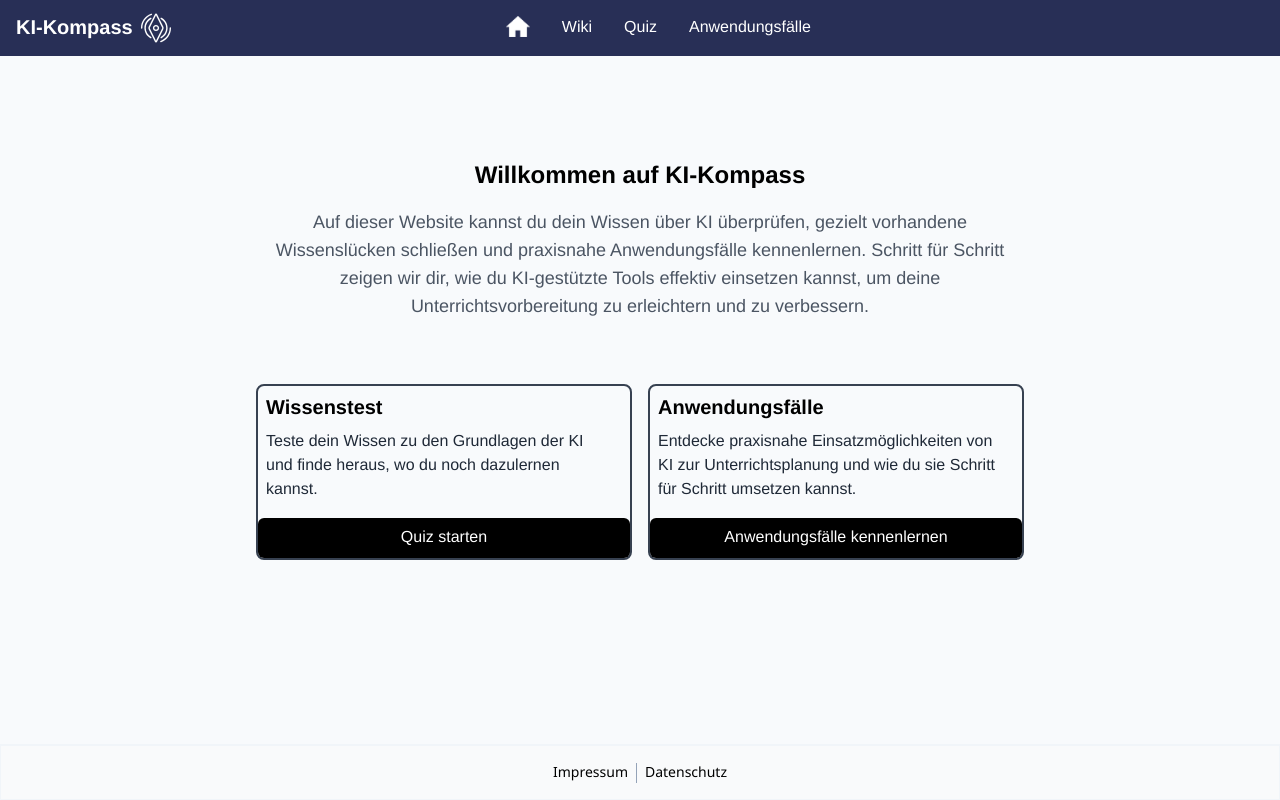
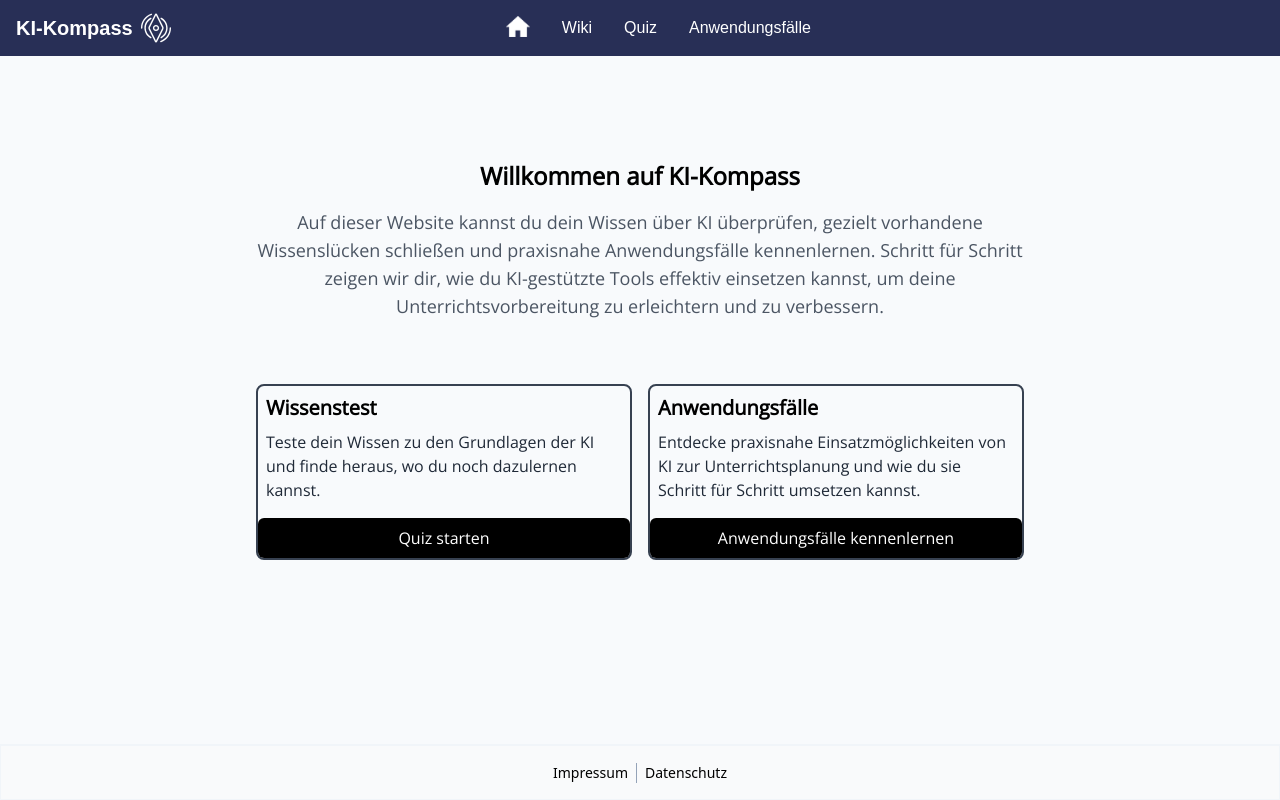
Before and after one commit to j-ernst/vm-lehrerai, a Next.js app: page / in a window 1280 px wide. Built offline with nearby package versions, Linux system fonts and the light colour scheme.

Commit message:
Still trying to fix styling

```diff
--- a/src/pages/_app.js
+++ b/src/pages/_app.js
@@ -2,6 +2,13 @@ import '../styles/globals.css'
 import Layout from '../ui/layouts/Layout'
 import AppContext from '../context/AppContext'
 import Head from 'next/head'
+
+import { Open_Sans } from 'next/font/google'
+
+const open_sans = Open_Sans({
+  weight: '400',
+  subsets: ['latin'],
+})
 
 export default function App({Component, pageProps}) {
   return (
@@ -12,9 +19,9 @@ export default function App({Component, pageProps}) {
         <meta name="viewport" content="width=device-width, initial-scale=1" />
         <link rel="icon" href="/compass-black.svg" />
       </Head>
-      <AppContext.Provider value={''}>
+      <main className={open_sans.className}>
         <Component {...pageProps} />
-      </AppContext.Provider>
+      </main>
     </Layout>
   )
 }
--- a/src/styles/globals.css
+++ b/src/styles/globals.css
@@ -16,12 +16,12 @@
 
 @layer base {
   html {
-    @apply subpixel-antialiased text-gray-900 font-medium text-opacity-100;
-    -webkit-font-smoothing: none; /* Turn off font smoothing */
-    -moz-osx-font-smoothing: auto;
-    text-rendering: geometricPrecision; /* Prioritize sharp rendering */
+    -webkit-font-smoothing: antialiased;
+    -moz-osx-font-smoothing: grayscale;
+    text-rendering: optimizeLegibility;
   }
 }
+
 
 body {
   color: var(--foreground);
```
